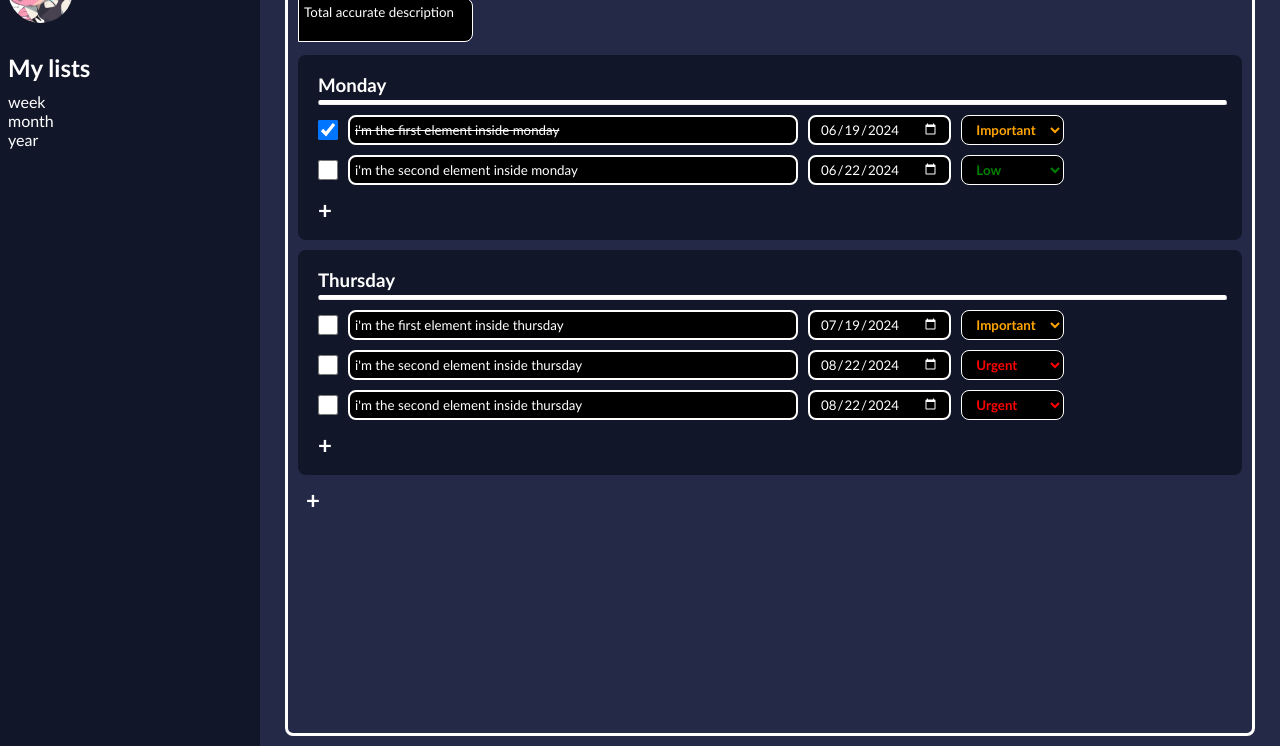
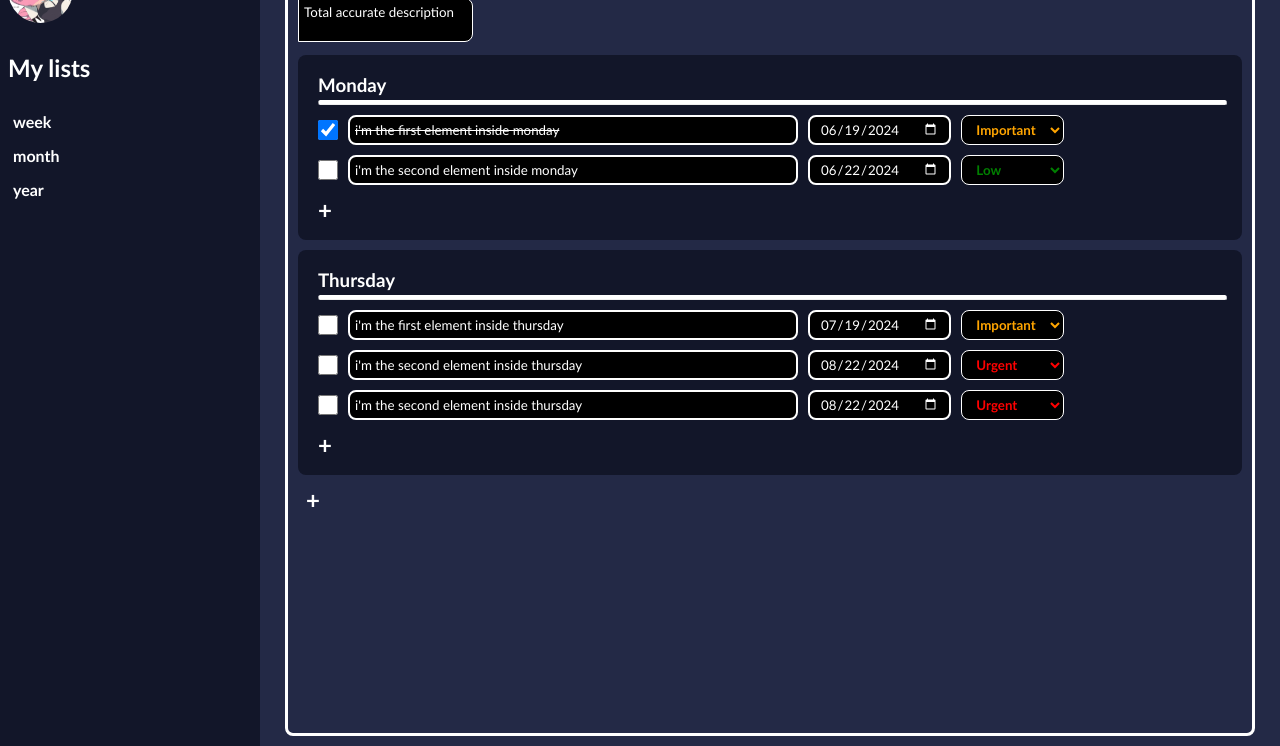
Before and after one commit to Surucobe/todo_list_app, a website built with Vite: page index.html in a window 1280 px wide. Shown: the part 54-800 px from the top of the page. Built offline with nearby package versions, Linux system fonts and the light colour scheme.

Commit message:
<style> added new style to put some spacing and a hover over the list in the sidebar

```diff
--- a/styles/sidebar.css
+++ b/styles/sidebar.css
@@ -24,8 +24,19 @@
   display: flex;
   flex-direction: column;
   gap: 10px;
+  ul {
+    padding: 10px 0;
+  }
   li {
+    margin: 5px 0;
+    padding: 5px;
+    font-weight: 600;
     list-style: none;
     cursor: pointer;
+    border-radius: 8px;
+  }
+  li:hover {
+    background-color: white;
+    color: black;
   }
 }
```
